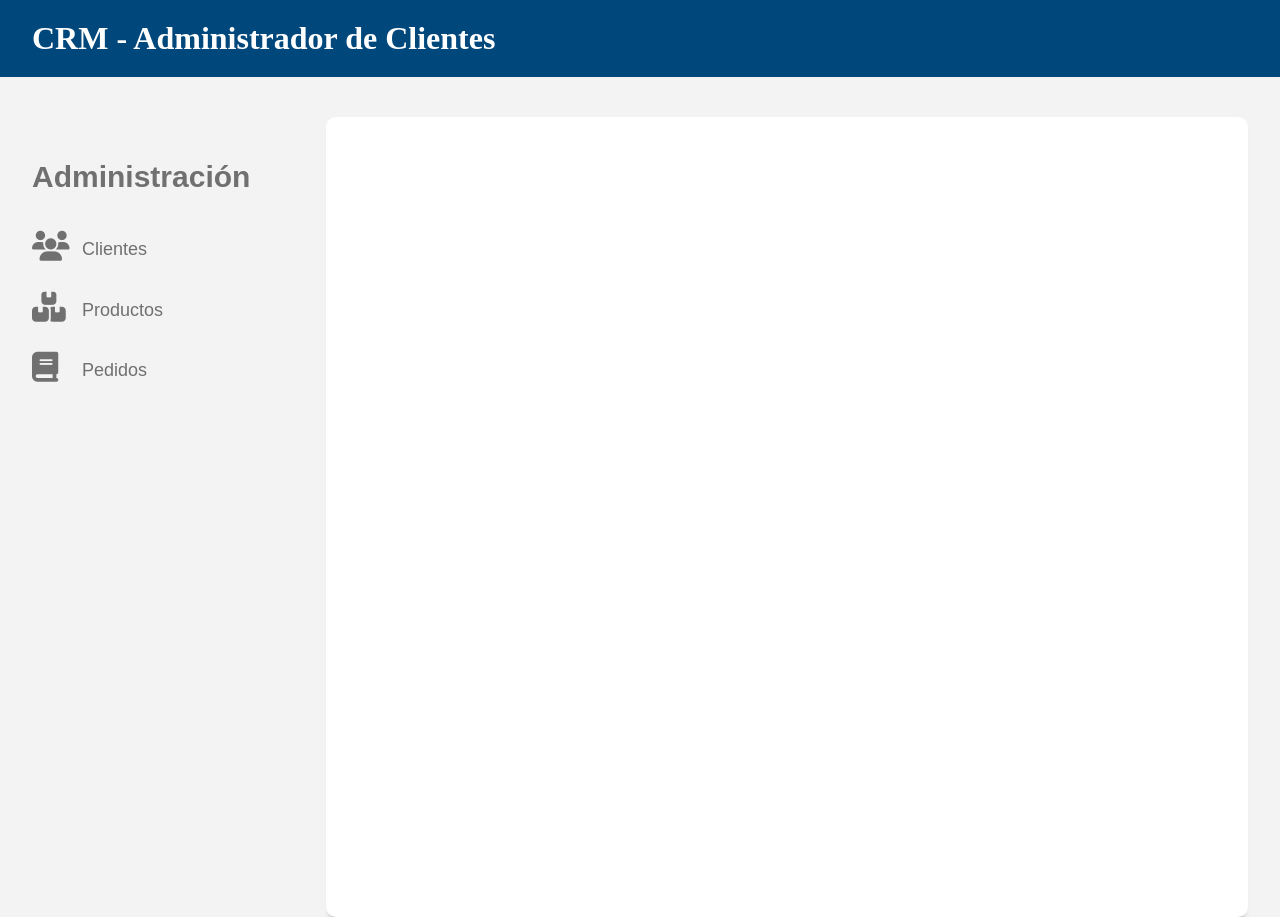
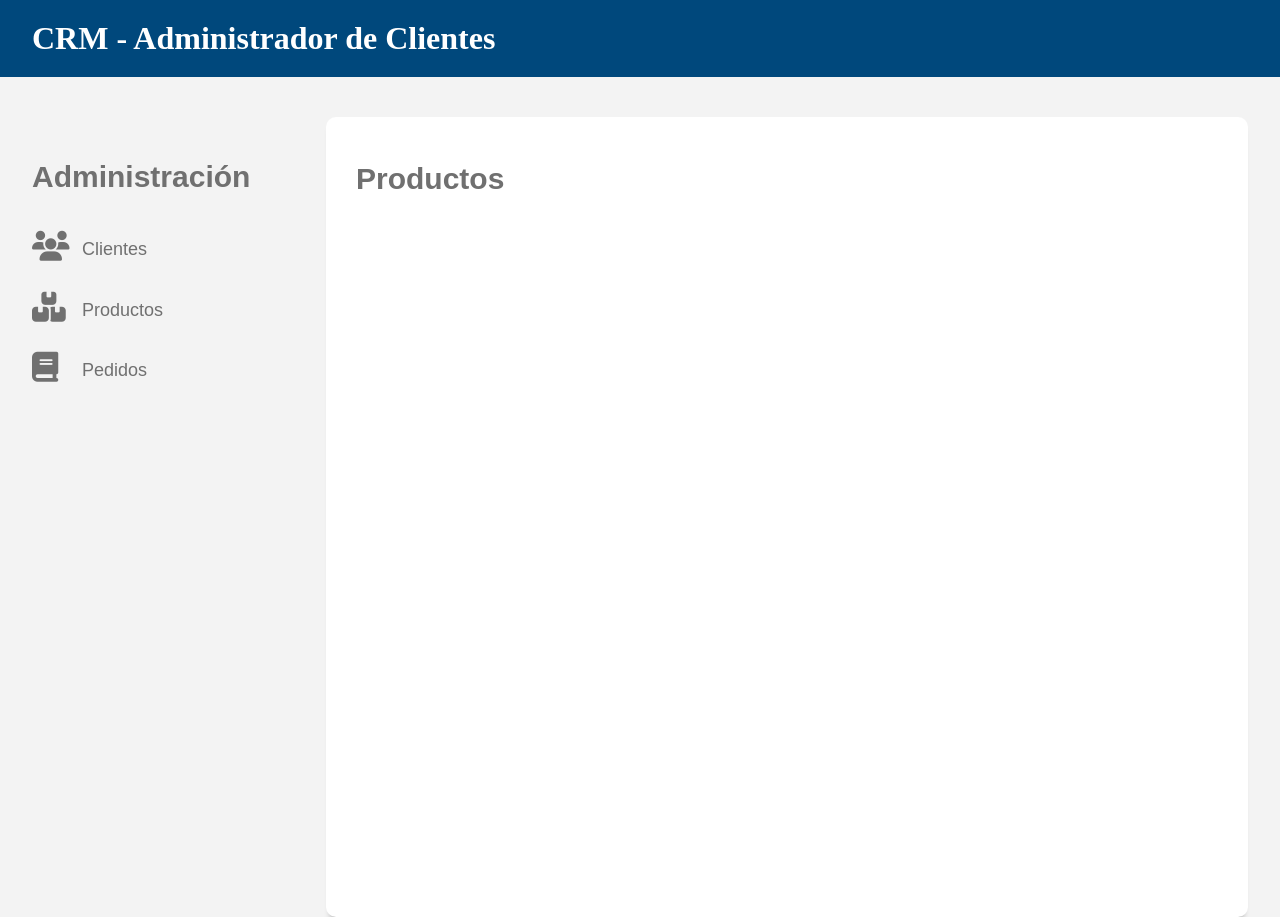
Before and after one commit to Lekanda/cliente-restApi, a React (Create React App) app: page /productos in a window 1280 px wide. Built offline with nearby package versions, Linux system fonts and the light colour scheme.

Commit message:
Routing 1

```diff
--- a/package.json
+++ b/package.json
@@ -8,6 +8,7 @@
     "@testing-library/user-event": "^7.2.1",
     "react": "^16.13.1",
     "react-dom": "^16.13.1",
+    "react-router-dom": "^5.2.0",
     "react-scripts": "3.4.1"
   },
   "scripts": {
--- a/src/App.js
+++ b/src/App.js
@@ -1,26 +1,36 @@
 import React, {Fragment} from 'react';
 
-// Importar el Layout
+// Routing
+import { BrowserRouter as Router, Route , Switch } from 'react-router-dom'
+
+// Layout
 import Header from './componentes/layout/Header';
 import Navegacion from './componentes/layout/Navegacion';
 
+// Componentes
+import Clientes from './componentes/clientes/Clientes';
+import Pedidos from './componentes/pedidos/Pedidos';
+import Productos from './componentes/productos/Productos';
+
+
 function App() {
   return(
+    <Router>
       <Fragment>
         <Header />
-
-      <div class="grid contenedor contenido-principal">
+          <div className="grid contenedor contenido-principal">
               <Navegacion />
-
-          <main class="caja-contenido col-9">
-              {/* // TODO: Routing a los diferentes componentes */}
+              <main className="caja-contenido col-9">
+                  <Switch>
+                    <Route exact path="/" component={Clientes} />
+                    <Route exact path="/productos" component={Productos} />
+                    <Route exact path="/pedidos" component={Pedidos} />
+                  </Switch>
               </main>
           </div>
       </Fragment>
-
+    </Router>
   )
 }
 
-
-
 export default App;
--- /dev/null
+++ b/src/componentes/clientes/Clientes.js
@@ -0,0 +1,9 @@
+import React from 'react';
+
+function Clientes () {
+    return (
+        <h2>Clientes</h2>
+    )
+}
+
+export default Clientes;
--- a/src/componentes/layout/Navegacion.js
+++ b/src/componentes/layout/Navegacion.js
@@ -2,13 +2,13 @@
 
 const Navegacion = () => {
     return (
-        <aside class="sidebar col-3">
+        <aside className="sidebar col-3">
             <h2>Administración</h2>
 
-            <nav class="navegacion">
-                <a href="index.html" className="clientes">Clientes</a>
-                <a href="productos.html" className="productos">Productos</a>
-                <a href="pedidos.html" className="pedidos">Pedidos</a>
+            <nav className="navegacion">
+                <a href=" /" className="clientes">Clientes</a>
+                <a href="/productos" className="productos">Productos</a>
+                <a href="/pedidos" className="pedidos">Pedidos</a>
             </nav>
         </aside>
      );
--- /dev/null
+++ b/src/componentes/pedidos/Pedidos.js
@@ -0,0 +1,9 @@
+import React from 'react';
+
+function Pedidos () {
+    return (
+        <h2>Pedidos</h2>
+    )
+}
+
+export default Pedidos;
--- /dev/null
+++ b/src/componentes/productos/Productos.js
@@ -0,0 +1,9 @@
+import React from 'react';
+
+function Productos () {
+    return (
+        <h2>Productos</h2>
+    )
+}
+
+export default Productos;
```
Also changed, not shown: 1 other file (tests, documents, lock files or other folders). Lines whose indentation alone changed are shown as unchanged.
